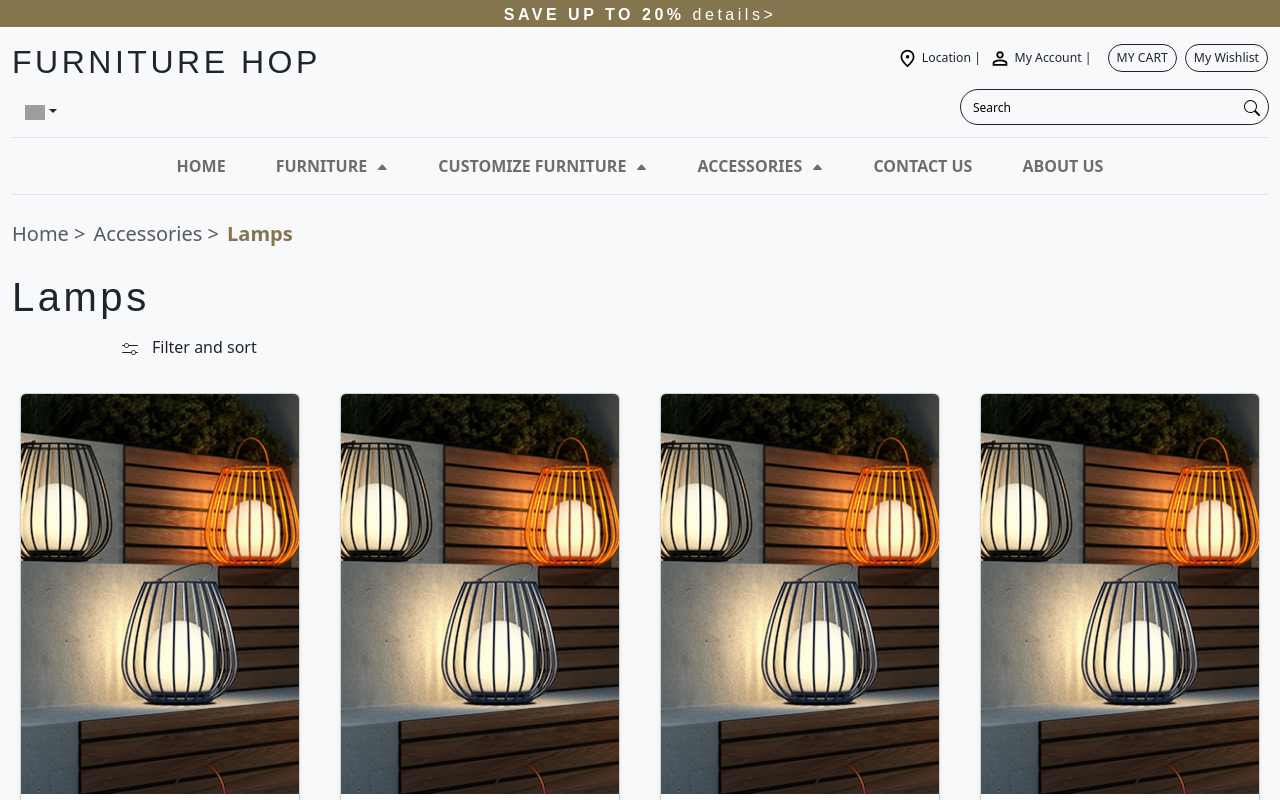
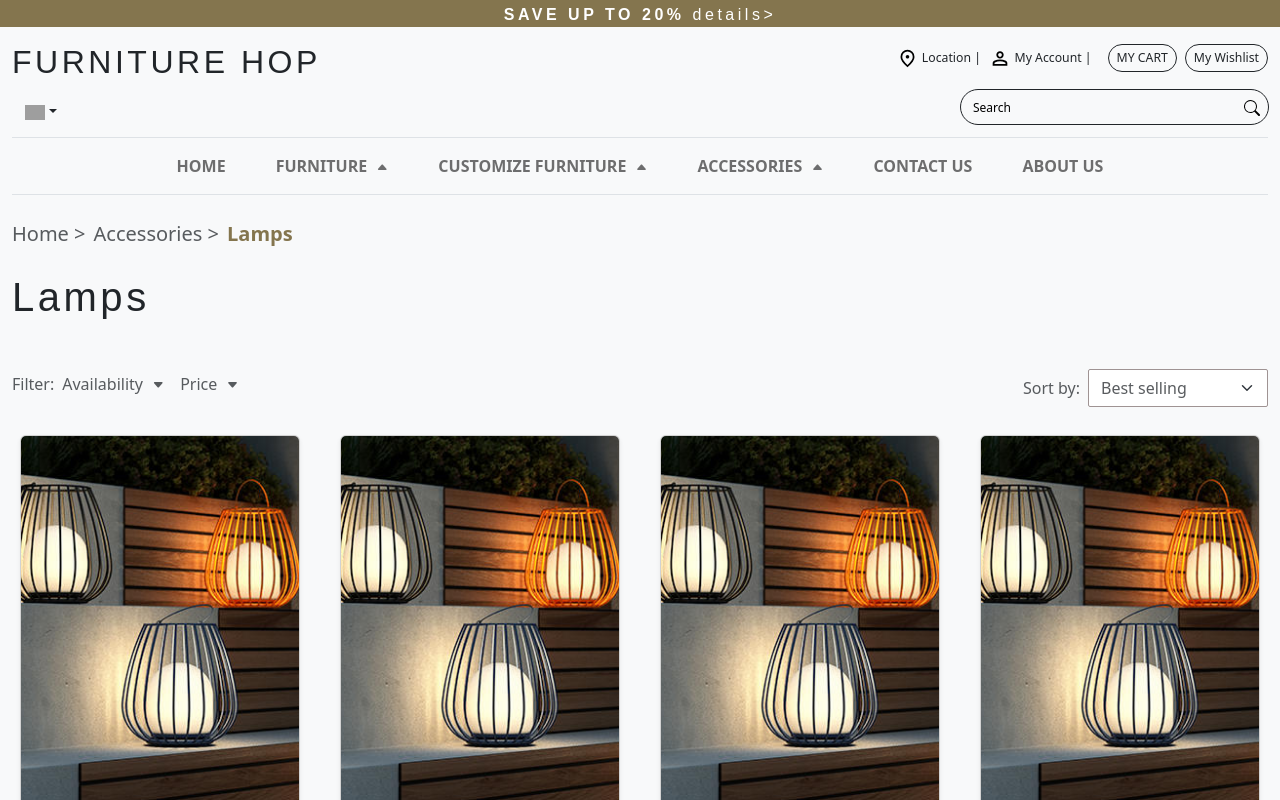
Before and after one commit to zsn23/Furniture_Store, a React (Vite) app: page /accessories/lamps in a window 1280 px wide. Shown: the top 800 px of the page. Built offline with nearby package versions, Linux system fonts and the light colour scheme; grey boxes are pictures that could not be loaded.

Commit message:
new changes in lamp

```diff
--- a/src/App.css
+++ b/src/App.css
@@ -1115,6 +1115,25 @@ input.searchInput {
 /*-------------------Mega Menu Lamp ends-----------------------*/
 
 /*Card Filter*/
+@media (max-width: 750px) {
+  .filter_btn {
+    display: block; /* Show the button on smaller screens */
+  }
+}
+@media (max-width: 761px) {
+  .availability-filter,
+  .price-filter,
+  .sort-by-filter {
+    display: none !important;
+  }
+}
+
+@media (min-width: 761px) {
+  .filter_btn {
+    display: none !important; /* Hide the button on larger screens */
+  }
+}
+
 .filter_btn {
   border: none !important;
 }
--- a/src/Components/Accessories/Lamps.jsx
+++ b/src/Components/Accessories/Lamps.jsx
@@ -115,6 +115,157 @@ const Lamps = () => {
         </Link>
       </p>
       <h1 className="fontStyling mt-4">Lamps</h1>
+      <div className="d-flex align-items-center justify-content-between mt-5 flex-wrap" style={{ position: 'relative', overflow: 'hidden' }}>
+      <div className="d-flex align-items-center mb-2">
+  <p className="m-0 p-0 text-muted me-2 sort-by-filter">Filter: </p>
+  <p
+    className="m-0 p-0 underline_Availabilty text-muted me-3 availability-filter"
+    onClick={toggleFilterCard}
+    style={{ cursor: "pointer" }}
+  >
+    Availability <i className="bi bi-caret-down-fill caret"></i>
+  </p>
+  <p
+    className="m-0 p-0 underline_Availabilty text-muted price-filter"
+    style={{ cursor: "pointer" }}
+    onClick={togglePrice}
+  >
+    Price <i className="bi bi-caret-down-fill caret"></i>
+  </p>
+</div>
+
+
+<div className="d-flex align-items-center sort-by-filter">
+  <p className="p-0 m-0 text-muted me-2">Sort by:</p>
+  <select
+    className="form-select custom_input text-muted"
+    value={sortOption}
+    onChange={handleSortChange}
+    style={{ width: '180px' }}
+  >
+ <option value="best-selling" selected>
+                      Best selling
+                    </option>
+                    <option value="Alphabetically-AZ">
+                      Alphabetically, A-Z
+                    </option>
+                    <option value="Alphabetically-ZA">
+                      Alphabetically, Z-A
+                    </option>
+                    <option value="Price-low-to-high">
+                      Price, low to high
+                    </option>
+                    <option value="Price-high-to-low">
+                      Price, high to low
+                    </option>
+  </select>
+</div>
+
+      </div>
+      {showFilter && (
+                  <div
+                    ref={filterRef}
+                    className="card mt-3 border-black"
+                    style={{ width: "300px" }}
+                  >
+                    <div className="card-body p-3">
+                      <div className="d-flex justify-content-between align-items-center">
+                        <p className="card-title m-0 text-muted">
+                          {selectedCount} selected
+                        </p>
+                        <button
+                          className="btn p-0 underline_Availabilty text-muted"
+                          onClick={resetFilters}
+                          style={{
+                            color: "black",
+                            border: "none",
+                            background: "none",
+                          }}
+                        >
+                          Reset
+                        </button>
+                      </div>
+                      <hr
+                        style={{ border: "1px solid black", width: "100%" }}
+                      />
+                      <div className="form-check mt-2">
+                        <input
+                          type="checkbox"
+                          className="form-check-input custom_input"
+                          checked={inStock}
+                          onChange={() => setInStock(!inStock)}
+                        />
+                        <label className="form-check-label text-muted">
+                          In stock (9)
+                        </label>
+                      </div>
+                      <div className="form-check">
+                        <input
+                          type="checkbox"
+                          className="form-check-input custom_input"
+                          checked={outOfStock}
+                          onChange={() => setOutOfStock(!outOfStock)}
+                        />
+                        <label className="form-check-label text-muted">
+                          Out of stock (2)
+                        </label>
+                      </div>
+                    </div>
+                  </div>
+                )}
+
+                {showPrice && (
+                  <div
+                    ref={priceRef}
+                    className="card mt-3 border-black"
+                    style={{ width: "325px" }}
+                  >
+                    <div className="card-body p-3">
+                      <div className="d-flex justify-content-between align-items-center">
+                        <p className="card-title m-0 text-muted me-5">
+                          <span>The highest price is Rs.{highestPrice}</span>
+                        </p>
+                        <button
+                          className="btn p-0 underline_Availabilty text-muted"
+                          onClick={resetPrice}
+                          style={{
+                            color: "black",
+                            border: "none",
+                            background: "none",
+                          }}
+                        >
+                          Reset
+                        </button>
+                      </div>
+                      <hr
+                        style={{ border: "1px solid black", width: "100%" }}
+                      />
+                      <div style={{ display: "flex", gap: "20px" }}>
+                        <div style={{ display: "flex", alignItems: "center" }}>
+                          <span className="me-1">Rs</span>
+                          <input
+                            type="number"
+                            placeholder="From"
+                            value={fromPrice}
+                            onChange={(e) => setFromPrice(e.target.value)}
+                            style={inputStyle}
+                          />
+                        </div>
+
+                        <div style={{ display: "flex", alignItems: "center" }}>
+                          <span className="me-1">Rs</span>
+                          <input
+                            type="number"
+                            placeholder="To"
+                            value={toPrice}
+                            onChange={(e) => setToPrice(e.target.value)}
+                            style={inputStyle}
+                          />
+                        </div>
+                      </div>
+                    </div>
+                  </div>
+                )}
 
       <div className="row filter_row">
         <div className="col-6 filter_col">
@@ -210,8 +361,8 @@ const Lamps = () => {
                     className="card mt-3 border-black"
                     style={{ width: "300px" }}
                   >
-                    <div className="card-body p-3">
-                      <div className="d-flex justify-content-between align-items-center">
+                    <div className="card-body p-3  ">
+                      <div className="d-flex justify-content-between align-items-center ">
                         <p className="card-title m-0 text-muted">
                           {selectedCount} selected
                         </p>
@@ -320,7 +471,7 @@ const Lamps = () => {
                   </div>
                 )}
               </div>
-              <div className="filter-item  mx-3">
+              {/* <div className="filter-item  mx-3">
                 <a className="m-0 p-0  " style={{ cursor: "pointer" }}>
                   <span className="underline_Availabilty">Sort by:</span>
                   <select
@@ -347,7 +498,7 @@ const Lamps = () => {
                     </option>
                   </select>
                 </a>
-              </div>
+              </div> */}
             </div>
 
             {/* Filter footer */}
@@ -467,6 +618,7 @@ const Lamps = () => {
 export default Lamps;
 
 /*-----------------------------------------------Page Lamp Card zindex code------------------------------
+
 import React, { useState, useRef, useEffect } from "react";
 import { Link } from "react-router-dom";
 import LampPic from "../Picture/LampImage.jpg";
```
